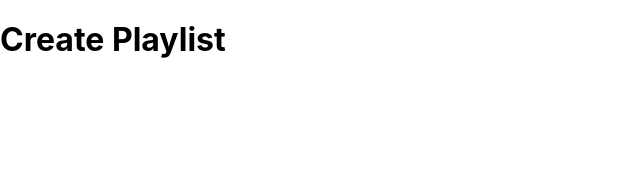
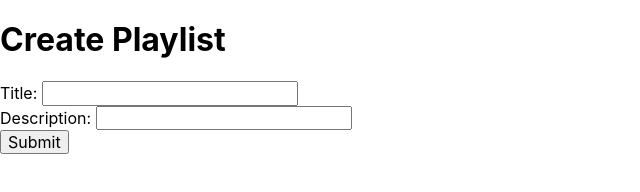
Before and after one commit to stamina-left/frontend-GIGIH, a website built with Parcel: page homework/src/index.html in a window 1280 px wide. Shown: the whole page, without its empty margins (0-640 px from the left). Built offline with nearby package versions, Linux system fonts and the light colour scheme.

Commit message:
Created a form that will show an alert.

```diff
--- a/homework/src/index.html
+++ b/homework/src/index.html
@@ -7,6 +7,11 @@
 </head>
 <body>
   <h1>Create Playlist</h1>
+  <form id="form">
+    <label>Title: <input type="text"></label> <br>
+    <label>Description: <input type="text"></label> <br>
+    <button type="submit">Submit</button>
+  </form>
   <script src="main.js"></script>
 </body>
 </html>
```
